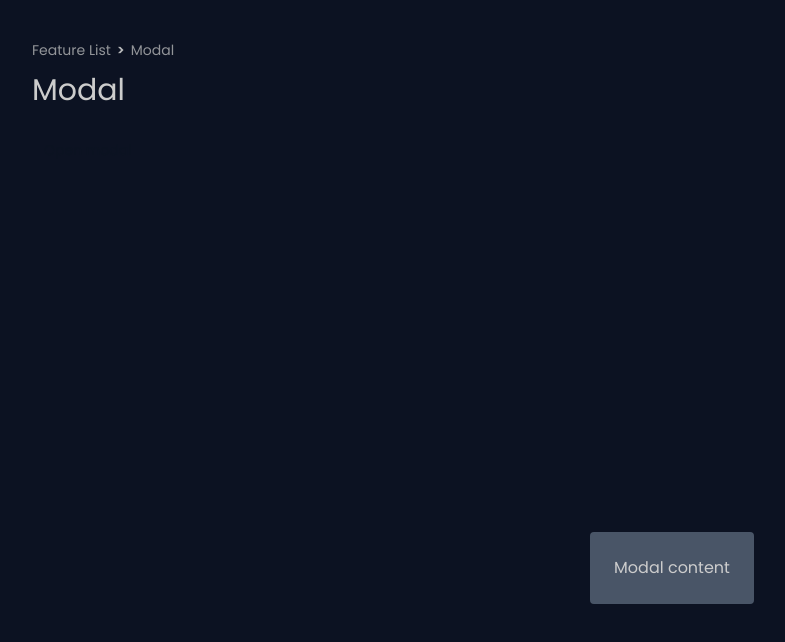
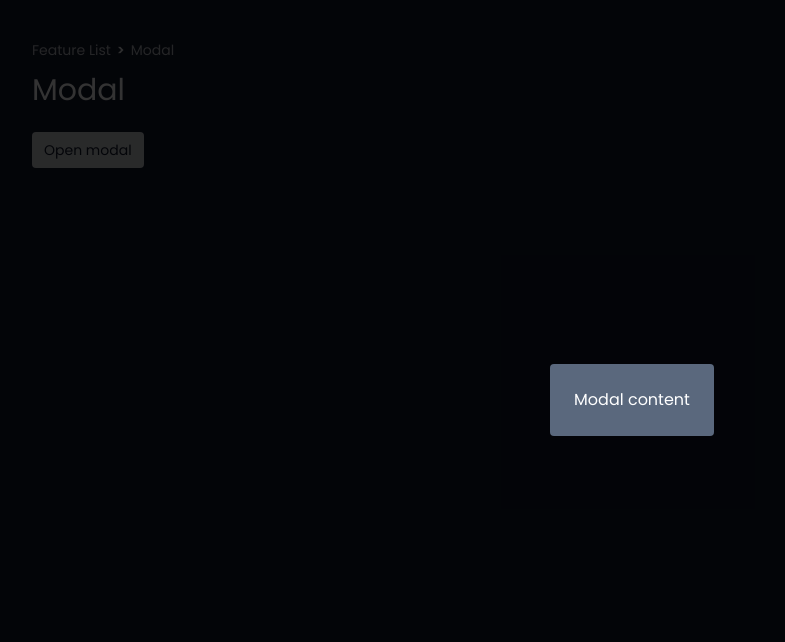
Before and after one commit to mohammedafeef/react-feature-registry, a React (Vite) app: page /modal in a window 1280 px wide. Both pictures are taken after a click on the button "Open modal". Shown: the top 642 px of the page, without its empty margins (8-793 px from the left). Built offline with nearby package versions, Linux system fonts and the light colour scheme.

Commit message:
style: fix the modal container in the dom

```diff
--- a/src/feat/modal/index.tsx
+++ b/src/feat/modal/index.tsx
@@ -23,14 +23,14 @@ export const Modal: FC<ModalProps> = memo(
         return;
     }
     return (
-      <div className="w-screen h-screen overflow-hidden flex items-center justify-center">
+      <div className="fixed inset-0 w-screen h-screen overflow-hidden flex items-center justify-center">
         <div
           className={cn("fixed z-[1] inset-0", {
-            "bg-black/20": !hideBackdrop
+            "bg-black/80": !hideBackdrop
           })}
           onClick={handleBackdropClick}
         />
-        <div className={cn("flex p-6 rounded bg-slate-500/90", className)}>
+        <div className={cn("flex p-6 rounded bg-slate-500/90 z-10", className)}>
           {children}
         </div>
       </div>
--- a/src/page/modalPage.tsx
+++ b/src/page/modalPage.tsx
@@ -16,7 +16,7 @@ export const ModalPage = () => {
     <AppLayout title="Modal" link="/modal">
       <button
         onClick={handleOpen}
-        className="bg-slate/80 text-slate-900 px-3 py-2 ring-0 ring-gray-400 rounded text-sm hover:bg-slate/90"
+        className="bg-white/80 text-slate-900 px-3 py-2 ring-0 ring-gray-400 rounded text-sm hover:bg-white/90"
       >
         Open modal
       </button>
```
